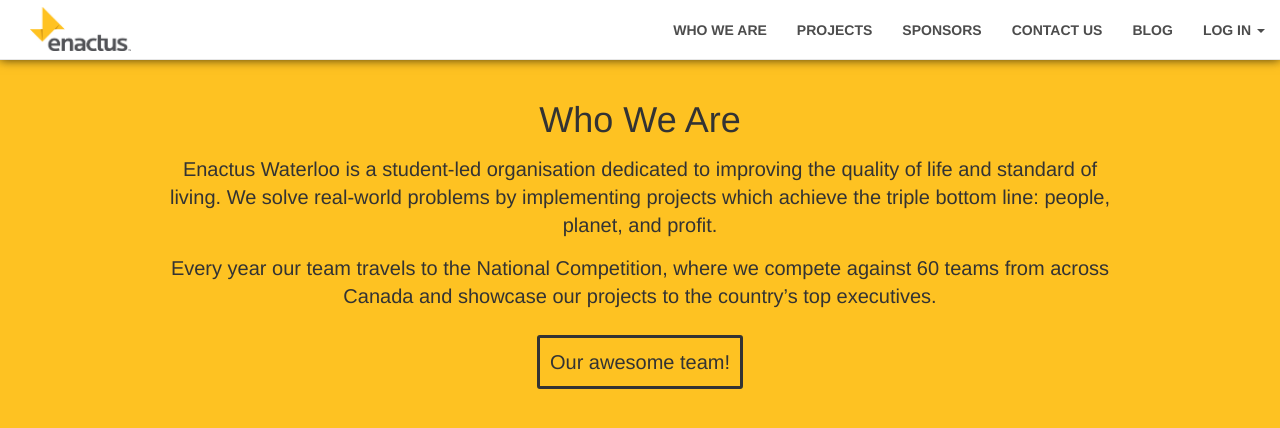
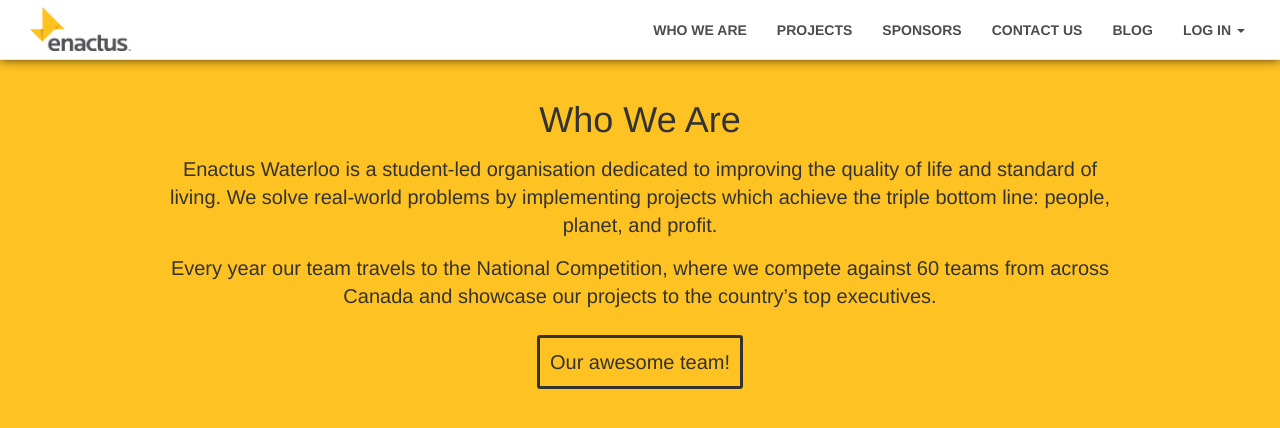
Before and after one commit to enactuswaterloo/website, a Django app: page / in a window 1280 px wide. Shown: the top 428 px of the page. Run offline with Django 3.2, Linux system fonts and the light colour scheme; data that the repository does not hold is empty; some libraries are stand-ins or nearby versions.

Commit message:
fixed container

```diff
--- a/main/static/base.css
+++ b/main/static/base.css
@@ -11,17 +11,19 @@ body {
 	background-color: white;
 }
 
+nav .container {
+	width: 100%;
+}
+
 nav.navbar-custom {
 	background-color: white;
 	height: 60px;
 	padding-bottom: 0px;
 	margin-bottom: 0px;
+	padding-left: 15px;
+	padding-right: 5px;
 }
 
-nav.navbar-custom {
-	padding-left: 30px;
-	padding-right: 30px;
-}
 nav.navbar-custom .navbar-nav {
 	margin-top: 0px;
 	padding-top: 10px;
--- a/main/templates/base.html
+++ b/main/templates/base.html
@@ -22,7 +22,7 @@
 
 	<header>
 		<nav class="navbar navbar-default navbar-custom navbar-static-top">
-			<div class="row">
+			<div class="container">
 				<div class="navbar-header">
 					<button type="button" class="navbar-toggle collapsed" data-toggle="collapse" data-target="#navbar" aria-expanded="false" aria-controls="navbar">
 						<span class="sr-only">Toggle navigation</span>
```
